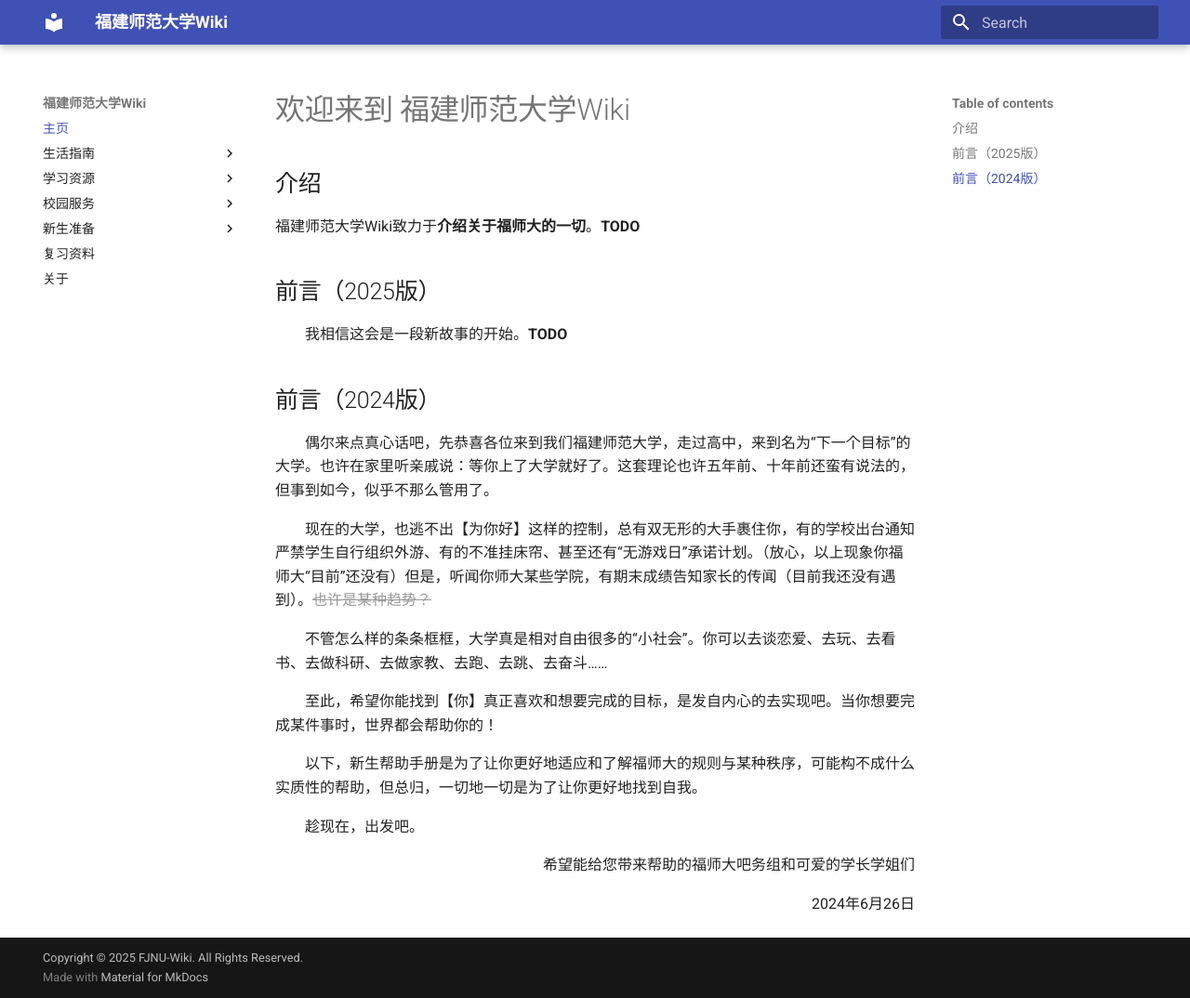
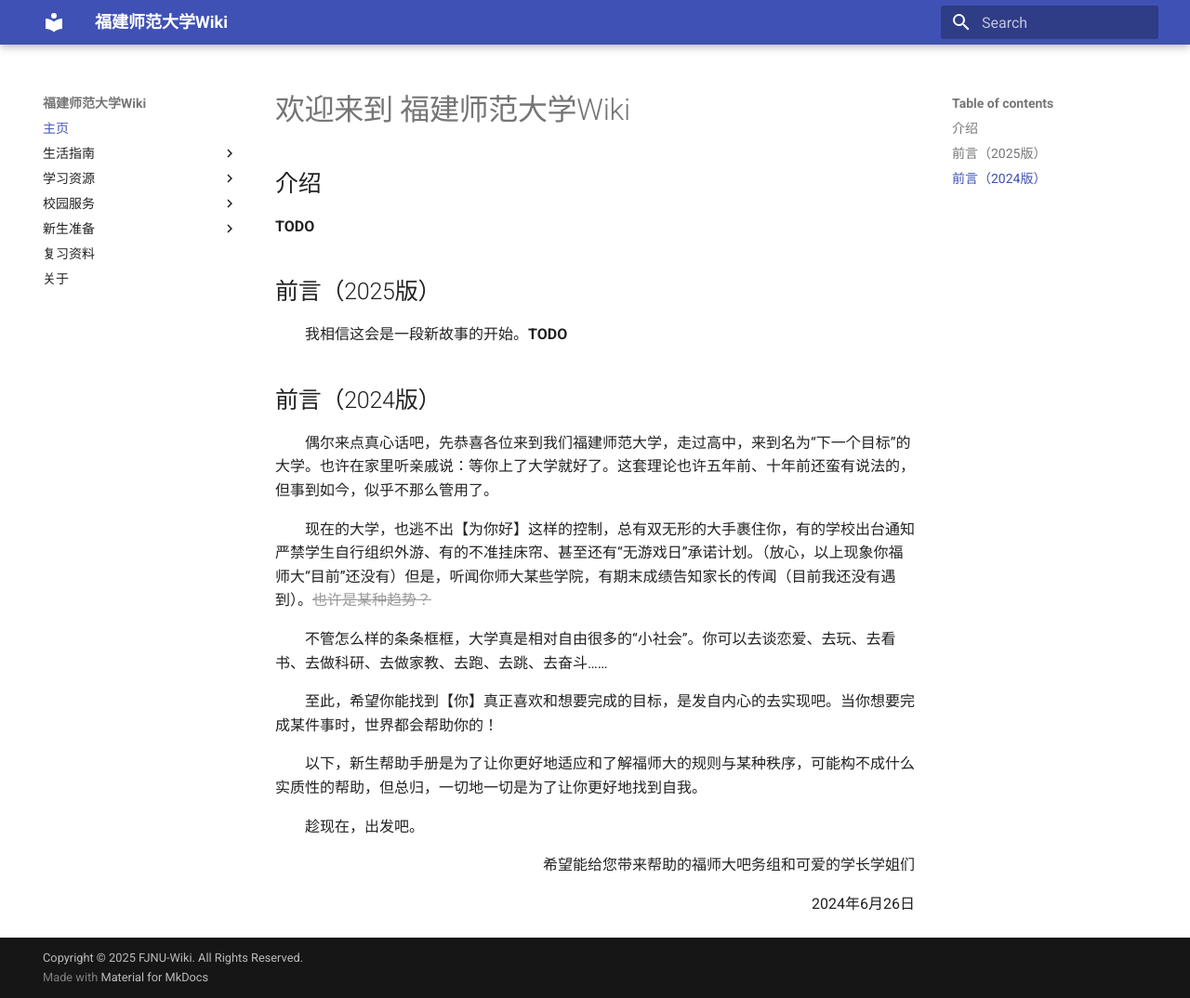
Before and after one commit to kanerty/FJNU-Wiki, an MkDocs documentation site: the page built from docs/index.md, in a window 1280 px wide and 1074 px high. Shown: the whole window at 93% size. Built offline with MkDocs 1.6.1 and Material for MkDocs 9.7.7, drawn with Linux system fonts in a browser that asks for light colours.

Commit message:
modified:   docs/index.md

```diff
--- a/docs/index.md
+++ b/docs/index.md
@@ -2,7 +2,7 @@
 
 ## 介绍
 
-福建师范大学Wiki致力于**介绍关于福师大的一切**。**TODO**
+**TODO**
 
 ## 前言（2025版）
 
```
